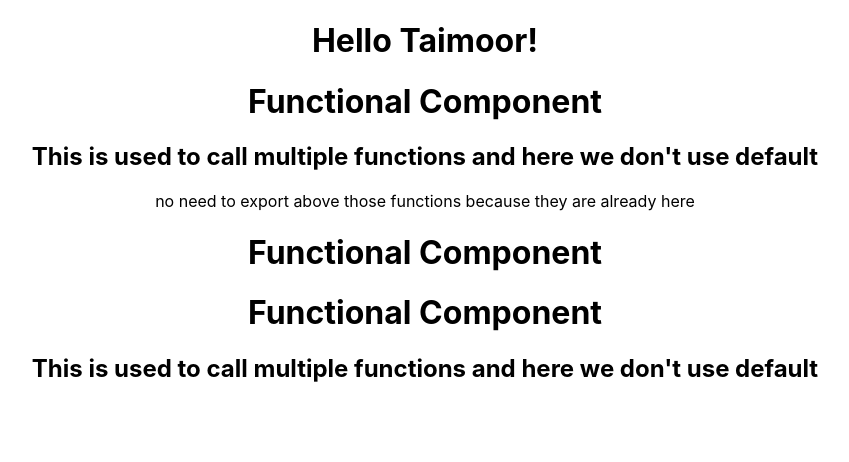
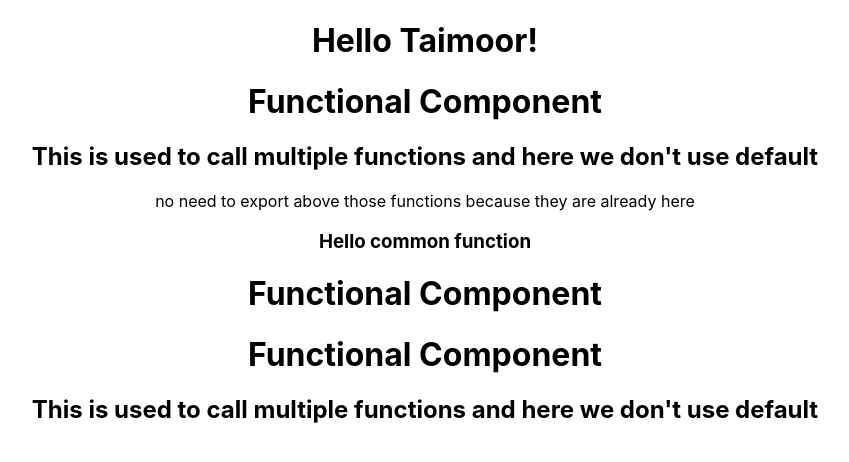
Before and after one commit to TaimoorAli77/code4Education, a React (Create React App) app: page / in a window 1280 px wide. Shown: the top 462 px of the page, without its empty margins (215-1064 px from the left). Built offline with nearby package versions, Linux system fonts and the light colour scheme.

Commit message:
function within a function use with {common()}

```diff
--- a/src/Users.js
+++ b/src/Users.js
@@ -1,12 +1,16 @@
 import React from 'react';
 
 export default function Users() {
+  function common(){
+    return(<h3>Hello common function</h3>)
+  }
   return (<div>
     <NUsers />
     <NewCustomer />
     <p>
       no need to export above those functions because they are already here
     </p>
+    {common()}
   </div>);
 }
 
```
Also changed, not shown: src/User2.js (added, +13 -0 lines), inf.txt.
